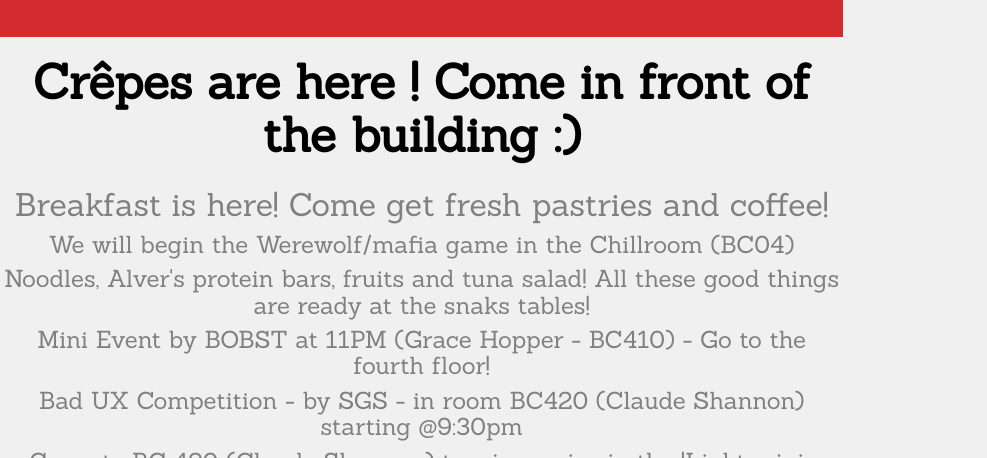
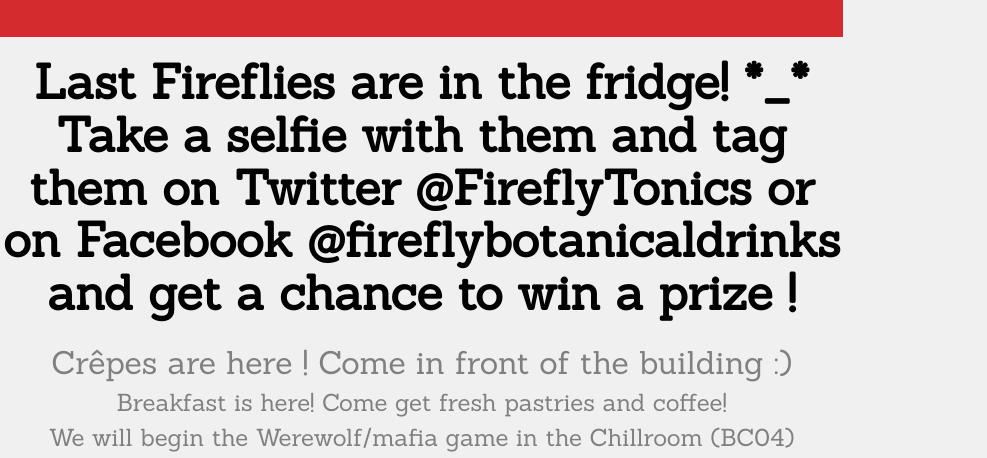
Before and after one commit to LauzHack/Lauzhacklivepage.github.io, a plain HTML site: page index.html in a window 1280 px wide. Shown: the part 131-589 px from the top of the page, 0-987 px from the left. Drawn offline with nearby package versions, Linux system fonts and the light colour scheme.

Commit message:
Update the live view.

```diff
--- a/index.html
+++ b/index.html
@@ -25,8 +25,9 @@
 
 
 <!-- INSERT ITEMS HERE -->
-<h2>Crêpes are here ! Come in front of the building :)</h2>
-<h3>Breakfast is here! Come get fresh pastries and coffee!</h3>
+<h2>Last Fireflies are in the fridge! *_* Take a selfie with them and tag them on Twitter @FireflyTonics or on Facebook @fireflybotanicaldrinks and get a chance to win a prize !</h2>
+<h3>Crêpes are here ! Come in front of the building :)</h3>
+<h4>Breakfast is here! Come get fresh pastries and coffee!</h4>
 <h4>We will begin the Werewolf/mafia game in the Chillroom (BC04)</h4>
 <h4>Noodles, Alver's protein bars, fruits and tuna salad! All these good things are ready at the snaks tables!</h4>
 <h4>Mini Event by BOBST at 11PM (Grace Hopper - BC410) - Go to the fourth floor! </h4>
```
